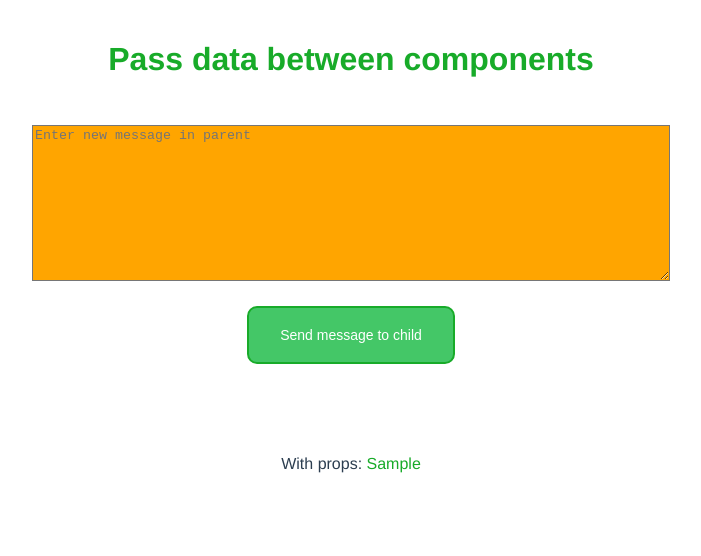
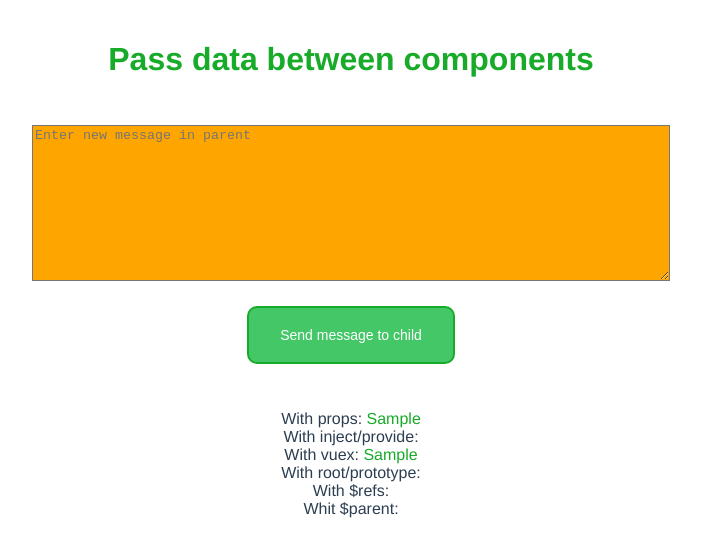
Before and after one commit to cbsumastre/vue-pass-data-between-components, a Vue app: page / in a window 1280 px wide. Both pictures are taken after typing "Sample" into the empty fields and a click on the button "Send message to child". Shown: the top 556 px of the page, without its empty margins (289-990 px from the left). Built offline with nearby package versions, Linux system fonts and the light colour scheme.

Commit message:
With vuex

```diff
--- a/src/components/Child.vue
+++ b/src/components/Child.vue
@@ -3,16 +3,37 @@
     <div v-if="childMessage">
       With props: <span class="message">{{ childMessage }}</span>
     </div>
+    <div>
+      With inject/provide:
+    </div>
+    <div v-if="getStoreMessage">
+      With vuex:
+      <span class="message">{{ getStoreMessage }}</span>
+    </div>
+    <div>
+      With root/prototype:
+    </div>
+    <div>
+      With $refs:
+    </div>
+    <div>
+      Whit $parent:
+    </div>
   </div>
 </template>
 
 <script>
+import { mapGetters } from "vuex";
+
 export default {
   props: {
     childMessage: {
       type: String,
       required: true
     }
+  },
+  computed: {
+    ...mapGetters(["getStoreMessage"])
   }
 };
 </script>
--- a/src/store/index.js
+++ b/src/store/index.js
@@ -4,8 +4,23 @@ import Vuex from "vuex";
 Vue.use(Vuex);
 
 export default new Vuex.Store({
-  state: {},
-  mutations: {},
-  actions: {},
+  state: {
+    storeMessage: ""
+  },
+  mutations: {
+    setStoreMessage(state, payload) {
+      state.storeMessage = payload;
+    }
+  },
+  actions: {
+    storeMessage(state, payload) {
+      state.commit("setStoreMessage", payload);
+    }
+  },
+  getters: {
+    getStoreMessage(state) {
+      return state.storeMessage;
+    }
+  },
   modules: {}
 });
--- a/src/views/Home.vue
+++ b/src/views/Home.vue
@@ -7,12 +7,13 @@
       placeholder="Enter new message in parent"
     ></textarea>
     <button v-on:click="send" class="myButton">Send message to child</button>
-    <Child :childMessage="childMessage" class="child"/>
+    <Child :childMessage="childMessage" class="child" />
   </div>
 </template>
 
 <script>
 import Child from "@/components/Child";
+import { mapActions } from "vuex";
 
 export default {
   name: "Home",
@@ -26,8 +27,10 @@ export default {
     };
   },
   methods: {
+    ...mapActions(["storeMessage"]),
     send() {
       this.childMessage = this.parentMessage;
+      this.storeMessage(this.parentMessage);
       //clear parent message
       this.parentMessage = "";
     }
```
